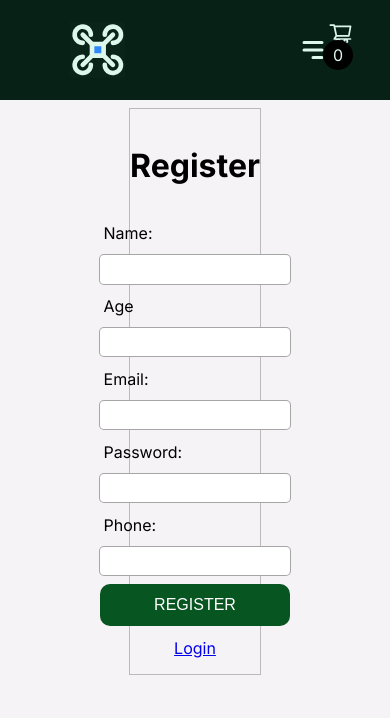
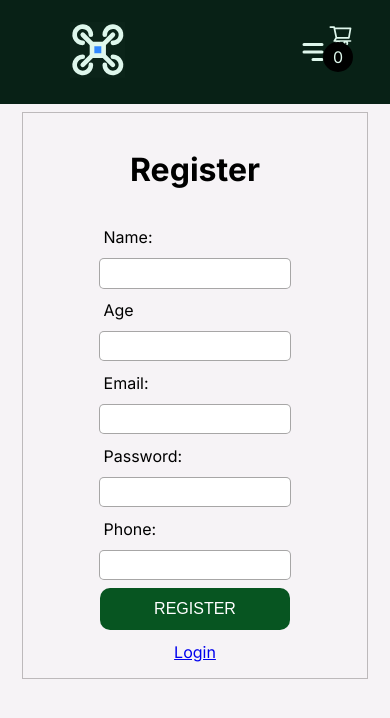
Before and after one commit to Shub3am/RoboNov, a Next.js app: page /auth/register in a window 390 px wide. Shown: the top 718 px of the page. Built offline with nearby package versions, Linux system fonts and the light colour scheme; no server answers.

Commit message:
Added Mobile Responsiveness, Header Left

```diff
--- a/src/app/auth/auth.module.css
+++ b/src/app/auth/auth.module.css
@@ -11,6 +11,22 @@
 }
 
 /* MAIN CONTAINER CONFIGS */
+/* MAIN CONTAINER MOBILE CONFIGS */
+@media all and (max-width: 768px) {
+  .container {
+    display: flex;
+    width: 80%;
+    padding: 1em;
+    border: 1px solid rgba(126, 122, 122, 0.479);
+    margin: 0.5em auto;
+    flex-direction: column;
+    justify-content: center;
+    align-items: center;
+  }
+}
+
+/* MAIN CONTAINER CONFIGS */
+
 /* AUTH FORM CONFIGS */
 .authForm {
   display: flex;
@@ -43,4 +59,3 @@
   margin: 0.25em;
   color: white;
 }
-/* AUTH FORM CONFIGS */
--- a/src/app/header/header.tsx
+++ b/src/app/header/header.tsx
@@ -4,13 +4,16 @@ import AccountBar from "./accountBar";
 import MobileNav from "./mobileNavigation";
 import SearchBar from "./SearchBar";
 import Cart from "./cart";
+import Link from "next/link";
 import { AiOutlineShoppingCart } from "react-icons/ai";
 import Navigation from "./navigation";
 export default function Header() {
   return (
     <div className={styles.header_container}>
       <div className={styles.header_logo}>
-        <Image src="/logo.svg" alt="logo" width={75} height={100} />
+        <Link href={process.env.URL}>
+          <Image src="/logo.svg" alt="logo" width={75} height={100} />
+        </Link>
       </div>
       <div className={styles.header_menu}>
         <Navigation />
```
Also changed, not shown: src/app/Products-Display/products.module.css (+15 -0 lines).
